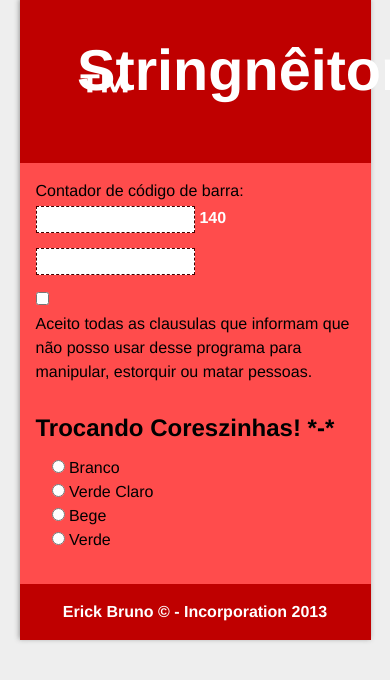
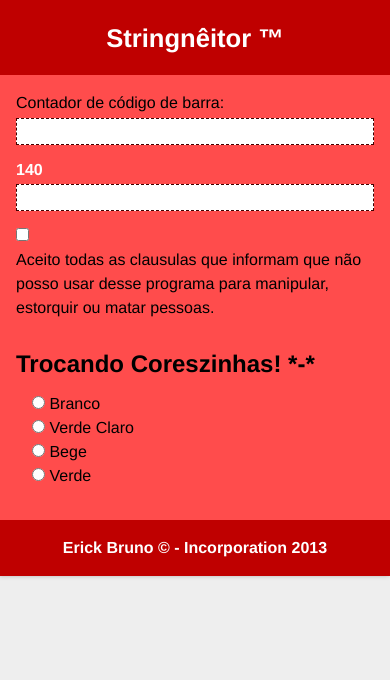
Before and after one commit to devx3/stringneitor, a plain HTML site: page index.html in a window 390 px wide. Drawn offline with Linux system fonts and the light colour scheme.

Commit message:
Media Queries adcionadas

```diff
--- a/css/stringneitor.css
+++ b/css/stringneitor.css
@@ -60,7 +60,7 @@ Conteúdo
 */
 .container header{
 	padding: 2em;
-	font-size: 1.8em;
+	font-size: 1.8em;/* 28px */
 	background: #BF0000;
 	color: #FFF;
 }
@@ -80,3 +80,39 @@ Conteúdo
 	color: #FFF;
 	font-weight: bold;
 }
+@media only screen and (max-width: 768px){
+	.container {
+		width: 100%;
+	}
+
+	.container header{
+		font-size: 1.2em; /* 20px */
+		text-align: center;
+	}
+
+	input[type=text]{
+		margin: 0.2em 0 1em 0;
+		width: 100%;
+		height: 2em;
+		border: dashed 1px #400000;
+	}
+}
+
+/* para resoluções no tamanho máximo de smartphones */
+@media only screen and (max-width: 450px){
+	.container {
+		width: 100%;
+	}
+
+	.container header{
+		font-size: 0.8em; /* 20px */
+	}
+
+
+	input[type=text]{
+		margin: 0.2em 0 1em 0;
+		width: 100%;
+		height: 2em;
+		border: dashed 1px #400000;
+	}
+}
--- a/index.html
+++ b/index.html
@@ -5,7 +5,7 @@
 	<title>Stringnêitor - Utilidades para strings</title>
 
 	<link rel="stylesheet" href="css/stringneitor.css" />
-
+	<meta name="viewport" content="width=device-width" initial-scale="1" />
 	<script type="text/javascript" src="js/script.js"></script>
 </head>
 <body>
```
